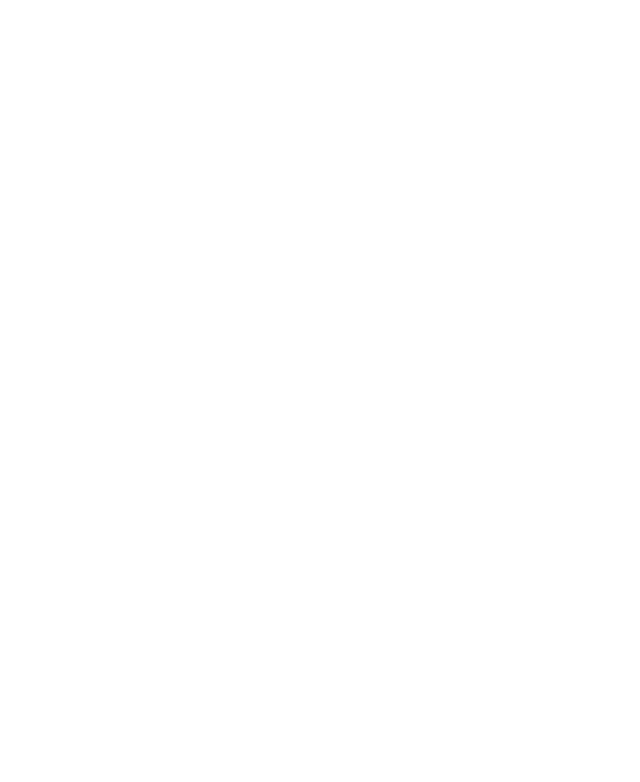
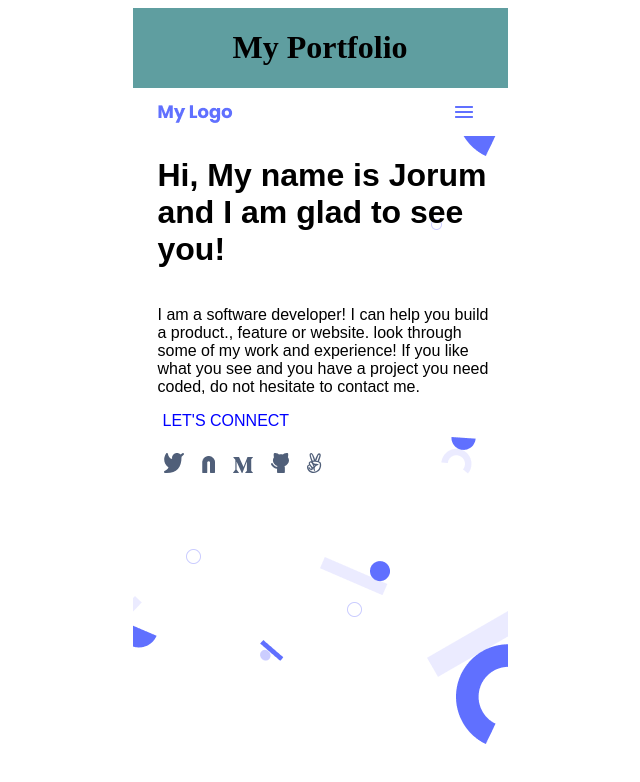
Before and after one commit to JOdiemo/Jorum_Portfolio, a website: page index.html in a window 1280 px wide. Shown: the top 782 px of the page, without its empty margins (320-960 px from the left). Drawn offline with Linux system fonts and the light colour scheme.

Commit message:
Final project commit

```diff
--- a/index.html
+++ b/index.html
@@ -8,6 +8,31 @@
     <link rel="stylesheet" href="style.css">
 </head>
 <body>
-
+    <div class="container">
+        <header class="Top"><h1>My Portfolio</h1></header>
+        <nav class="menu">
+            <img class="logo" src="images/toolbar-mobile.png">
+        </nav>
+        <div class="intro">
+            <h1>Hi, My name is Jorum and I am glad to see you!</h1>
+        </div>
+        <setion class="details">
+            <p>I am a software developer! I can help you build a product.,
+                feature or website. look through some of my work and experience!
+                If you like what you see and you have a project you need coded,
+                do not hesitate to contact me.
+            </p>
+        </section>
+        <section class="connect">
+            <p>LET'S CONNECT</p>
+        </section>
+        <div class="connect-logo">
+            <img src="images/twitterIcon.svg" alt=""><a href="#"></a>
+            <img src="images/linkedInIcon.png" alt=""><a href="#"></a>
+            <img src="images/mIcon.svg" alt=""><a href="#"></a>
+            <img src="images/gitHubIcon.svg" alt=""><a href="#"></a>
+            <img src="images/peaceIcon.svg" alt=""><a href="#"></a>
+        </div>
+    </div>
 </body>
 </html>
--- a/style.css
+++ b/style.css
@@ -0,0 +1,42 @@
+body{
+  display: flex;
+  justify-content: center;
+}
+.container {
+  display: flex;
+  flex-direction: column;
+  width: 375px;
+  height: 100vh;
+  align-content: space-between;
+  min-height: 100%;
+  background-image: url(images/header-shapes\ mobile.png);
+}
+.Top {
+  text-align: center;
+  background-color: cadetblue;
+}
+.menu {
+  display: flex;
+  justify-content: space-between;
+
+}
+.intro h1 {
+  font-family: sans-serif;
+  text-align: left;
+  padding-left: 25px;
+  /* padding: 10px 20px 75px 50px; */
+}
+.details {
+  font-family: sans-serif;
+  padding-left: 25px;
+  padding-right: 10px;
+}
+.connect {
+    font-family: sans-serif;
+    color: blue;
+    padding-left: 5px;
+}
+.connect-logo img {
+    margin: 2%;
+
+}
```
Also changed, not shown: images/My Logo.png (added), images/gitHubIcon.svg (added), images/header-shapes mobile.png (added), images/linkedInIcon.png (added), images/mIcon.svg (added), images/menu.png (added), images/peaceIcon.svg (added), images/twitterIcon.svg (added).
